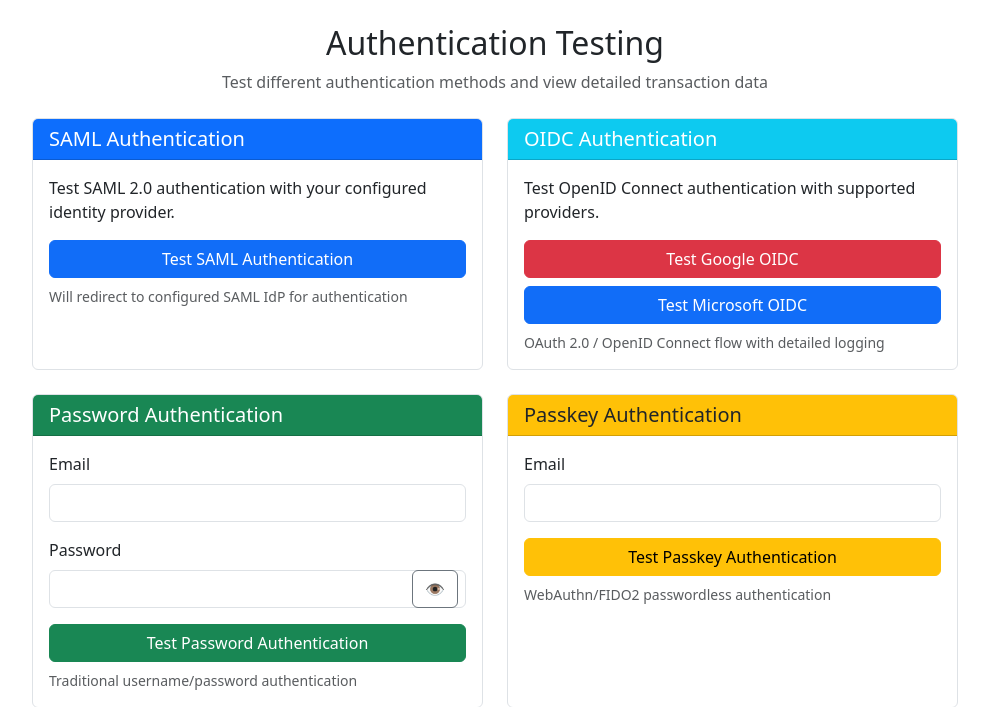
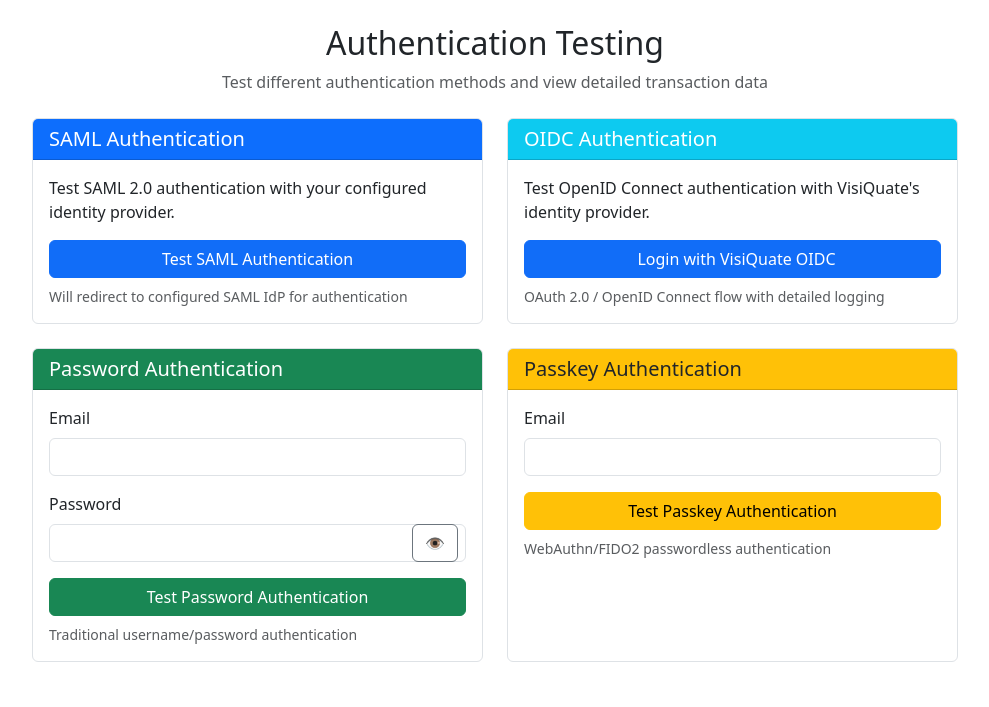
Before and after one commit to brentley/sso-app, a Flask app: page /login in a window 1280 px wide. Shown: the part 56-763 px from the top of the page, without its empty margins (145-1134 px from the left). Run offline with Flask 3, Linux system fonts and the light colour scheme.

Commit message:
Update login UI to show only VisiQuate OIDC authentication
- Remove Google and Microsoft OIDC test buttons
- Replace with single VisiQuate OIDC login button using Authentik provider
- Update card description to reflect VisiQuate identity provider
- Add shield icon for better visual identification
- Maintain OAuth 2.0/OpenID Connect flow functionality

```diff
--- a/templates/login.html
+++ b/templates/login.html
@@ -34,13 +34,10 @@
                         <h5 class="card-title mb-0">OIDC Authentication</h5>
                     </div>
                     <div class="card-body">
-                        <p class="card-text">Test OpenID Connect authentication with supported providers.</p>
+                        <p class="card-text">Test OpenID Connect authentication with VisiQuate's identity provider.</p>
                         <div class="d-grid gap-2">
-                            <a href="{{ url_for('oauth_login', provider='google') }}" class="btn btn-danger">
-                                Test Google OIDC
-                            </a>
-                            <a href="{{ url_for('oauth_login', provider='microsoft') }}" class="btn btn-primary">
-                                Test Microsoft OIDC
+                            <a href="{{ url_for('oauth_login', provider='authentik') }}" class="btn btn-primary">
+                                <i class="fas fa-shield-alt me-2"></i>Login with VisiQuate OIDC
                             </a>
                         </div>
                         <small class="text-muted d-block mt-2">
```
